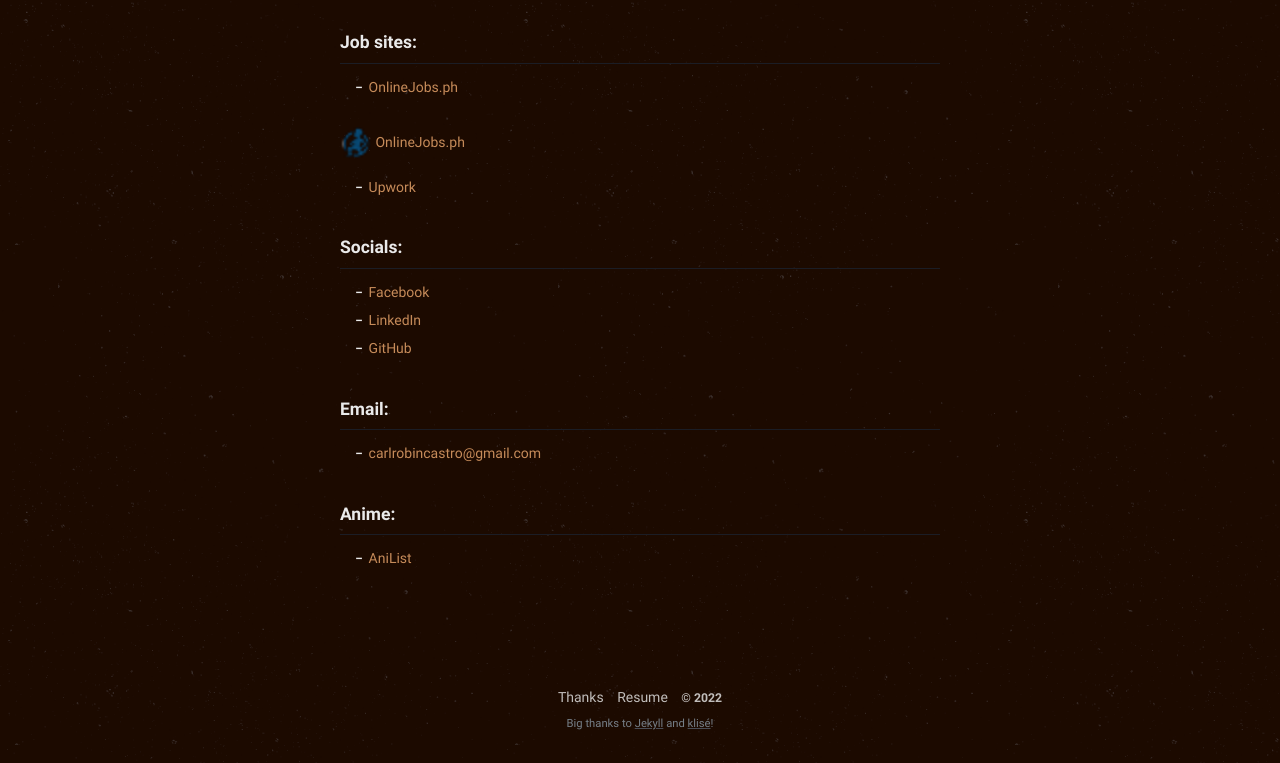
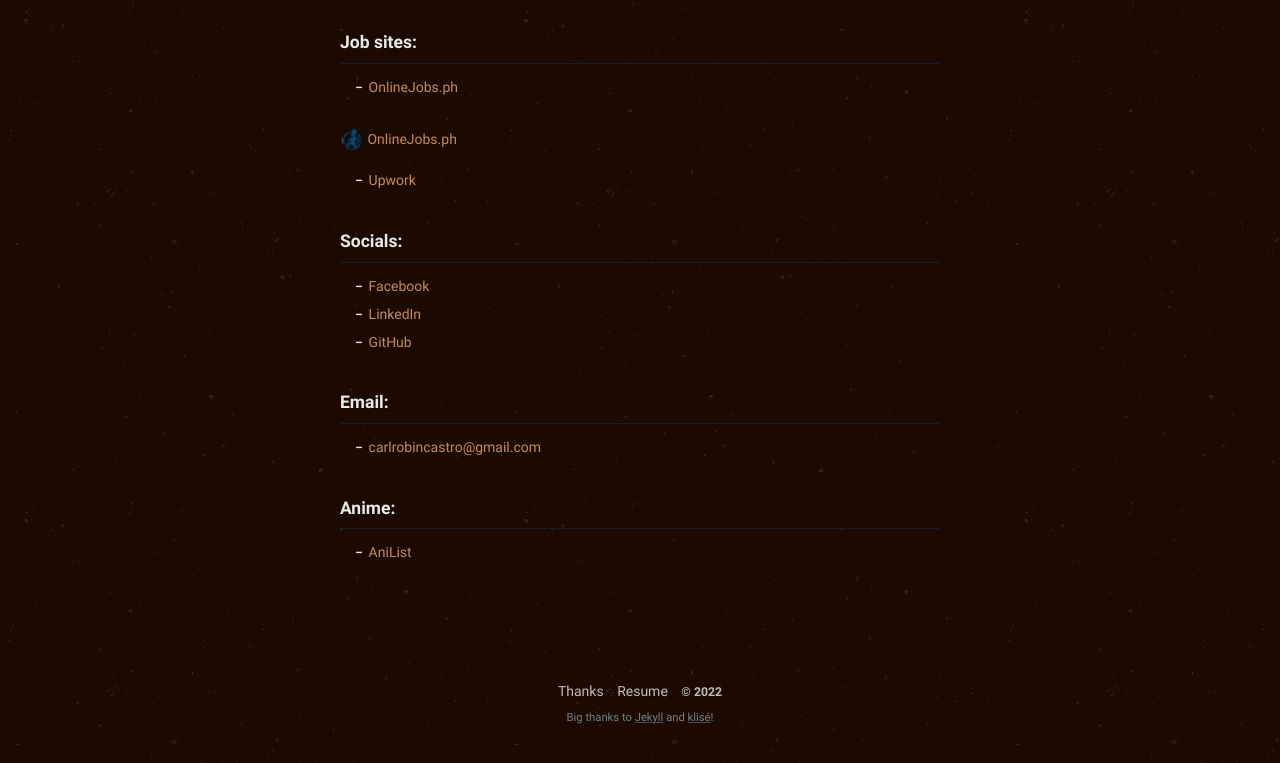
Before and after one commit to philippines69/carlcastroarchives, a Jekyll site: the page built from about.md, in a window 1280 px wide. Shown: the part 1697-2460 px from the top of the page. Built offline with Jekyll 4.4.1, drawn with Linux system fonts in a browser that asks for light colours.

Commit message:
Update from Forestry.io philippines69 updated about.md

```diff
--- a/about.md
+++ b/about.md
@@ -43,7 +43,7 @@
 ### Job sites:
 
 * [OnlineJobs.ph](https://www.onlinejobs.ph/jobseekers/info/1800089)
-<p><img src="/assets/img/about-images/onlinejobs.ico" alt="OnlineJobs.ph" style="width:32px;"/><a href="https://www.onlinejobs.ph/jobseekers/info/1800089"> OnlineJobs.ph</a></p>
+<p><img src="/assets/img/about-images/onlinejobs.ico" alt="OnlineJobs.ph" style="width:24px;"/><a href="https://www.onlinejobs.ph/jobseekers/info/1800089"> OnlineJobs.ph</a></p>
 * [Upwork](https://www.upwork.com/freelancers/\~01d8748133df2688d5)
 
 ### Socials:
```
